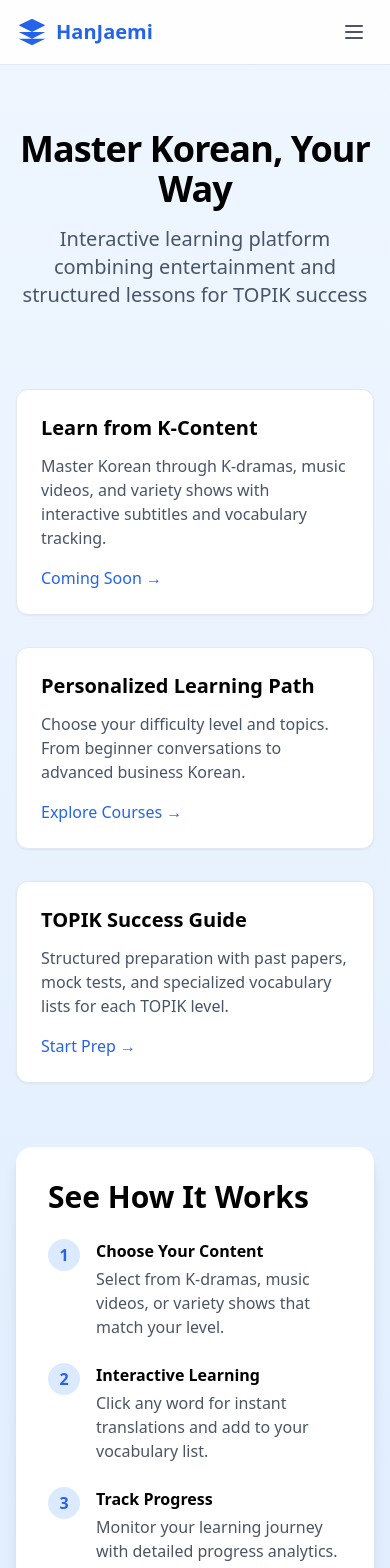
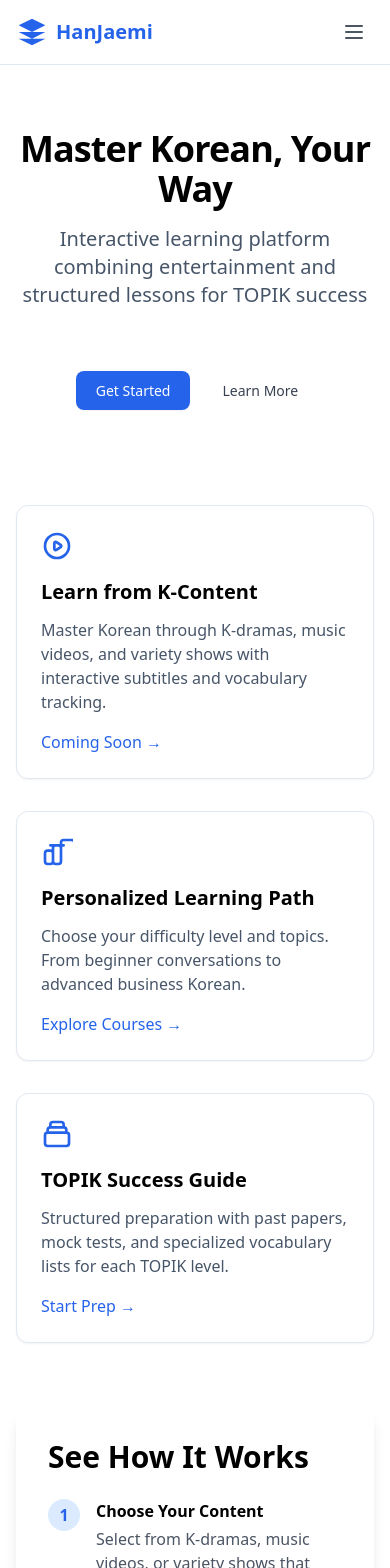
Before and after one commit to univerxe/hanjemi, a Next.js app: page / in a window 390 px wide. Shown: the top 1568 px of the page. Built offline with nearby package versions, Linux system fonts and the light colour scheme.

Commit message:
Add hover and update feature cards.

```diff
--- a/app/page.tsx
+++ b/app/page.tsx
@@ -4,40 +4,46 @@ import { Navigation } from "@/components/navigation"
 
 export default function LandingPage() {
   return (
-    <div className="min-h-screen bg-gradient-to-b from-blue-50 to-blue-100">
+    <div className="min-h-screen">
       <Navigation />
       <main className="container mx-auto px-4 py-16 md:py-24">
-        <div className="flex flex-col items-center text-center mb-12">
-          <h1 className="main-title">Master Korean, Your Way</h1>
-          <p className="main-subtitle">
-            Interactive learning platform combining entertainment and structured lessons for TOPIK success
-          </p>
-        </div>
-
-        <div className="grid md:grid-cols-3 gap-8 mb-16">
-          {/* Feature 1: YouTube Learning */}
-          <div className="feature-card">
-            <h3 className="feature-title">Learn from K-Content</h3>
-            <p className="feature-text">Master Korean through K-dramas, music videos, and variety shows with interactive subtitles and vocabulary tracking.</p>
-            <div className="feature-link">Coming Soon →</div>
-          </div>
-
-          {/* Feature 2: Structured Learning */}
-          <div className="feature-card">
-            <h3 className="feature-title">Personalized Learning Path</h3>
-            <p className="feature-text">Choose your difficulty level and topics. From beginner conversations to advanced business Korean.</p>
-            <div className="feature-link">Explore Courses →</div>
-          </div>
-
-          {/* Feature 3: TOPIK Prep */}
-          <div className="feature-card">
-            <h3 className="feature-title">TOPIK Success Guide</h3>
-            <p className="feature-text">Structured preparation with past papers, mock tests, and specialized vocabulary lists for each TOPIK level.</p>
-            <div className="feature-link">Start Prep →</div>
+        {/* Hero Section */}
+        <div className="hero-section mb-24">
+          <div className="hero-bg"></div>
+          <div className="relative flex flex-col items-center text-center mb-12">
+            <h1 className="main-title">
+              <span className="gradient-text">Master Korean</span>, Your Way
+            </h1>
+            <p className="main-subtitle animate-float">
+              Interactive learning platform combining entertainment and structured lessons for TOPIK success
+            </p>
+            <div className="mt-8 space-x-4">
+              <a href="#beta-section" className="nav-button-primary px-8 py-3">
+                Get Started
+              </a>
+              <button className="nav-button-secondary px-8 py-3">Learn More</button>
+            </div>
           </div>
         </div>
 
-        <div className="max-w-7xl mx-auto mb-16 bg-white rounded-2xl shadow-lg overflow-hidden">
+        {/* Solutions Section */}
+        <div id="solutions" className="grid md:grid-cols-3 gap-8 mb-16">
+          {features.map((feature, index) => (
+            <div key={index} className="feature-card group">
+              <div className="mb-4 text-blue-600">
+                {feature.icon}
+              </div>
+              <h3 className="feature-title">{feature.title}</h3>
+              <p className="feature-text">{feature.description}</p>
+              <div className="feature-link group-hover:translate-x-2 transition-transform">
+                {feature.action} →
+              </div>
+            </div>
+          ))}
+        </div>
+
+        {/* Benefits & How it Works Section */}
+        <div id="how-it-works" className="max-w-7xl mx-auto mb-16 bg-white rounded-2xl shadow-lg overflow-hidden transform hover:scale-[1.02] transition-transform">
           <div className="flex flex-col md:flex-row items-center">
             <div className="w-full md:w-1/2 p-8 md:p-12">
               <h2 className="text-3xl font-bold mb-6">See How It Works</h2>
@@ -83,7 +89,8 @@ export default function LandingPage() {
           </div>
         </div>
 
-        <div className="max-w-md mx-auto">
+        {/* Beta Section */}
+        <div id="beta-section" className="max-w-md mx-auto transform hover:scale-105 transition-transform">
           <div className="beta-container">
             <h2 className="text-2xl font-semibold mb-4">Join the Beta</h2>
             <p className="text-slate-600 mb-6">Get exclusive early access to our platform and 3 months free premium membership.</p>
@@ -91,10 +98,37 @@ export default function LandingPage() {
           </div>
         </div>
       </main>
-
       <footer className="py-8 text-center text-slate-500">
         <p>© {new Date().getFullYear()} HanJaemi. All rights reserved.</p>
       </footer>
     </div>
   )
 }
+
+const features = [
+  {
+    title: "Learn from K-Content",
+    description: "Master Korean through K-dramas, music videos, and variety shows with interactive subtitles and vocabulary tracking.",
+    action: "Coming Soon",
+    icon: <svg className="w-8 h-8" fill="none" viewBox="0 0 24 24" stroke="currentColor">
+            <path strokeLinecap="round" strokeLinejoin="round" strokeWidth={2} d="M14.752 11.168l-3.197-2.132A1 1 0 0010 9.87v4.263a1 1 0 001.555.832l3.197-2.132a1 1 0 000-1.664z" />
+            <path strokeLinecap="round" strokeLinejoin="round" strokeWidth={2} d="M21 12a9 9 0 11-18 0 9 9 0 0118 0z" />
+          </svg>
+  },
+  {
+    title: "Personalized Learning Path",
+    description: "Choose your difficulty level and topics. From beginner conversations to advanced business Korean.",
+    action: "Explore Courses",
+    icon: <svg className="w-8 h-8" fill="none" viewBox="0 0 24 24" stroke="currentColor">
+            <path strokeLinecap="round" strokeLinejoin="round" strokeWidth={2} d="M9 19v-6a2 2 0 00-2-2H5a2 2 0 00-2 2v6a2 2 0 002 2h2a2 2 0 002-2zm0 0V9a2 2 0 012-2h2a2 2 0 012 2v10m-6 0a2 2 0 002 2h2a2 2 0 002-2m0 0V5a2 2 0 012-2h6a2 2 0 012 2v2M7 7h10" />
+          </svg>
+  },
+  {
+    title: "TOPIK Success Guide",
+    description: "Structured preparation with past papers, mock tests, and specialized vocabulary lists for each TOPIK level.",
+    action: "Start Prep",
+    icon: <svg className="w-8 h-8" fill="none" viewBox="0 0 24 24" stroke="currentColor">
+            <path strokeLinecap="round" strokeLinejoin="round" strokeWidth={2} d="M19 11H5m14 0a2 2 0 012 2v6a2 2 0 01-2 2H5a2 2 0 01-2-2v-6a2 2 0 012-2m14 0V9a2 2 0 00-2-2M5 11V9a2 2 0 012-2m0 0V5a2 2 0 012-2h6a2 2 0 012 2v2M7 7h10" />
+          </svg>
+  }
+];
--- a/components/navigation.tsx
+++ b/components/navigation.tsx
@@ -4,6 +4,14 @@ import { useState, useEffect } from 'react'
 export function Navigation() {
   const [isMobileMenuOpen, setIsMobileMenuOpen] = useState(false)
   const [isScrolled, setIsScrolled] = useState(false)
+
+  const scrollToSection = (sectionId: string) => {
+    const element = document.getElementById(sectionId);
+    if (element) {
+      element.scrollIntoView({ behavior: 'smooth' });
+      setIsMobileMenuOpen(false);
+    }
+  };
 
   // Handle scroll effect
   useEffect(() => {
@@ -26,6 +34,11 @@ export function Navigation() {
     return () => document.removeEventListener('click', handleClickOutside)
   }, [isMobileMenuOpen])
 
+  const handleNavClick = (e: React.MouseEvent<HTMLAnchorElement>, sectionId: string) => {
+    e.preventDefault();
+    scrollToSection(sectionId);
+  };
+
   return (
     <nav className={`nav-container ${isScrolled ? 'nav-scrolled' : ''}`}>
       <div className="nav-content">
@@ -42,12 +55,12 @@ export function Navigation() {
 
         {/* Desktop Navigation */}
         <div className="nav-links">
-          <a href="#solutions" className="nav-link">Solutions</a>
-          <a href="#benefits" className="nav-link">Benefits</a>
-          <a href="#how-it-works" className="nav-link">How it Works</a>
-          <a href="#integrations" className="nav-link">Integrations</a>
-          <a href="#faqs" className="nav-link">FAQs</a>
-          <a href="#pricing" className="nav-link">Pricing</a>
+          <a href="#solutions" className="nav-link" onClick={(e) => handleNavClick(e, 'solutions')}>Solutions</a>
+          <a href="#benefits" className="nav-link" onClick={(e) => handleNavClick(e, 'benefits')}>Benefits</a>
+          <a href="#how-it-works" className="nav-link" onClick={(e) => handleNavClick(e, 'how-it-works')}>How it Works</a>
+          <a href="#integrations" className="nav-link" onClick={(e) => handleNavClick(e, 'integrations')}>Integrations</a>
+          <a href="#faqs" className="nav-link" onClick={(e) => handleNavClick(e, 'faqs')}>FAQs</a>
+          <a href="#pricing" className="nav-link" onClick={(e) => handleNavClick(e, 'pricing')}>Pricing</a>
         </div>
 
         {/* Mobile Menu Button */}
@@ -77,12 +90,12 @@ export function Navigation() {
         className={`mobile-menu ${isMobileMenuOpen ? 'mobile-menu-open' : ''}`}
         onClick={(e) => e.stopPropagation()}
       >
-        <a href="#solutions" className="mobile-link">Solutions</a>
-        <a href="#benefits" className="mobile-link">Benefits</a>
-        <a href="#how-it-works" className="mobile-link">How it Works</a>
-        <a href="#integrations" className="mobile-link">Integrations</a>
-        <a href="#faqs" className="mobile-link">FAQs</a>
-        <a href="#pricing" className="mobile-link">Pricing</a>
+        <a href="#solutions" className="mobile-link" onClick={(e) => handleNavClick(e, 'solutions')}>Solutions</a>
+        <a href="#benefits" className="mobile-link" onClick={(e) => handleNavClick(e, 'benefits')}>Benefits</a>
+        <a href="#how-it-works" className="mobile-link" onClick={(e) => handleNavClick(e, 'how-it-works')}>How it Works</a>
+        <a href="#integrations" className="mobile-link" onClick={(e) => handleNavClick(e, 'integrations')}>Integrations</a>
+        <a href="#faqs" className="mobile-link" onClick={(e) => handleNavClick(e, 'faqs')}>FAQs</a>
+        <a href="#pricing" className="mobile-link" onClick={(e) => handleNavClick(e, 'pricing')}>Pricing</a>
         <div className="mobile-auth">
           <button className="nav-button-secondary w-full">Log in</button>
           <button className="nav-button-primary w-full">Sign up</button>
```
